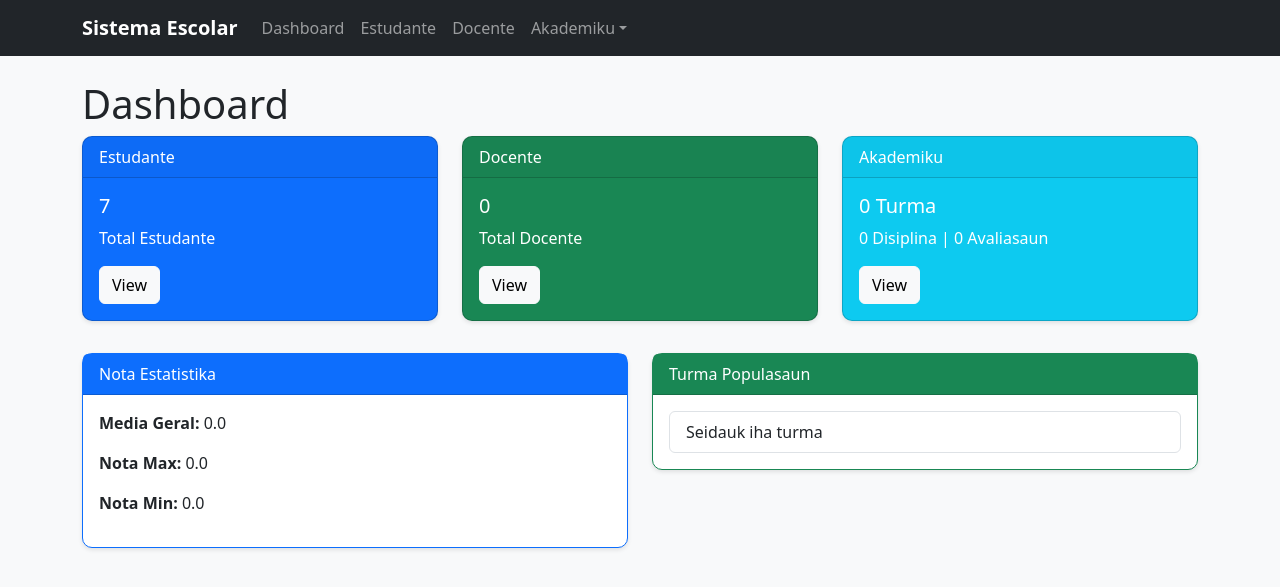
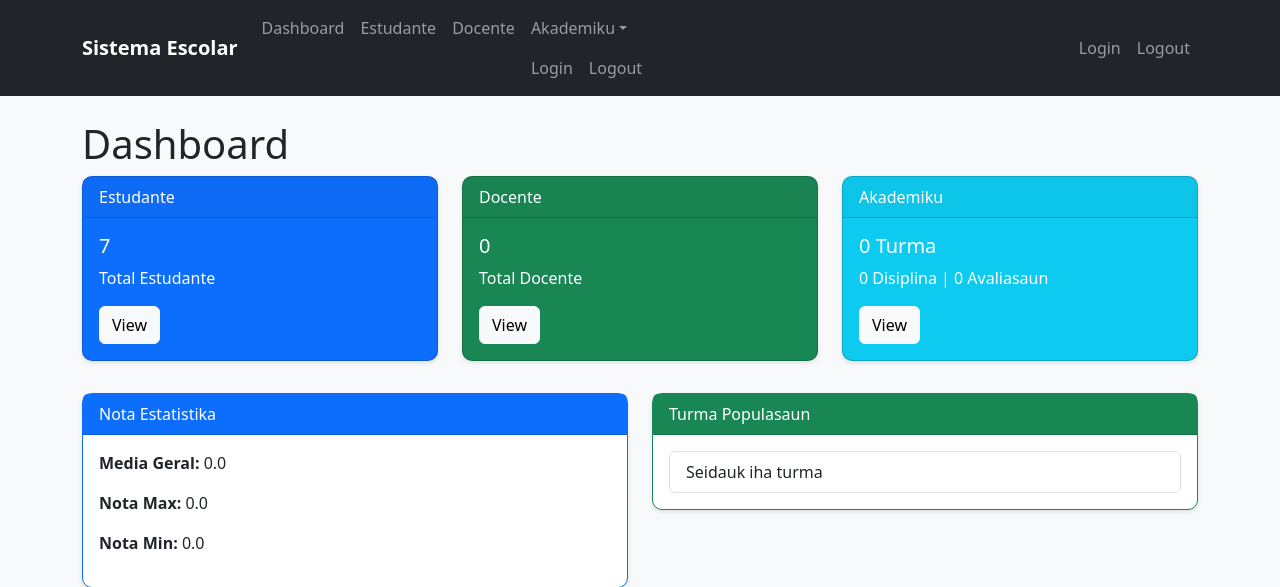
Before and after one commit to Acacio28/Aprende_Django, a Django app: page / in a window 1280 px wide. Shown: the top 587 px of the page. Run offline with Django 5.2, Linux system fonts and the light colour scheme; data comes from the database, SQL or seed files in the repository; data that the repository does not hold is empty; some libraries are stand-ins or nearby versions.

Commit message:
feat: add login/logout system with login page and navbar links

```diff
--- a/Kursu/urls.py
+++ b/Kursu/urls.py
@@ -1,6 +1,7 @@
 from django.contrib import admin
 from django.urls import path, include
 from django.conf.urls import handler404, handler500
+from django.contrib.auth import views as auth_views
 from Kursu import views
 
 urlpatterns = [
@@ -9,6 +10,8 @@ urlpatterns = [
     path('estudante/', include('estudante.urls')),
     path('docente/', include('docente.urls')),
     path('akademiku/', include('akademiku.urls')),
+    path('login/', auth_views.LoginView.as_view(), name='login'),
+    path('logout/', auth_views.LogoutView.as_view(next_page='login'), name='logout'),
 ]
 
 handler404 = 'Kursu.views.handler404'
--- a/templates/base.html
+++ b/templates/base.html
@@ -26,8 +26,16 @@
                             <li><a class="dropdown-item" href="{% url 'lista_disciplina' %}">Disciplina</a></li>
                             <li><a class="dropdown-item" href="{% url 'lista_avaliasaun' %}">Avaliasaun</a></li>
                         </ul>
+<ul class="navbar-nav ms-auto">
+<li class="nav-item"><a class="nav-link" href="{% url 'login' %}">Login</a></li>
+<li class="nav-item"><a class="nav-link" href="{% url 'logout' %}">Logout</a></li>
+</ul>
                     </li>
                 </ul>
+<ul class="navbar-nav ms-auto">
+<li class="nav-item"><a class="nav-link" href="{% url 'login' %}">Login</a></li>
+<li class="nav-item"><a class="nav-link" href="{% url 'logout' %}">Logout</a></li>
+</ul>
             </div>
         </div>
     </nav>
```
Also changed, not shown: templates/registration/login.html (added, +16 -0 lines).
